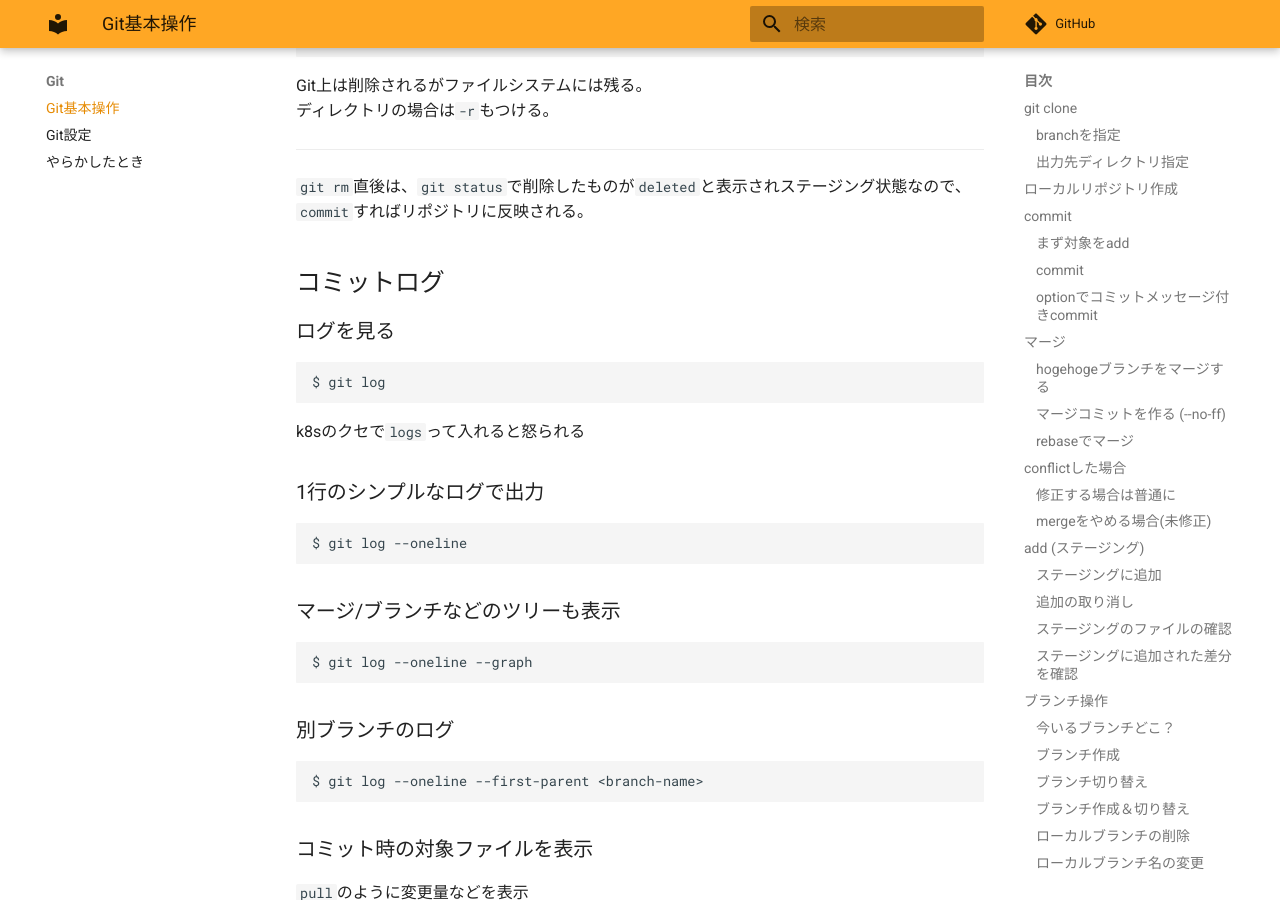
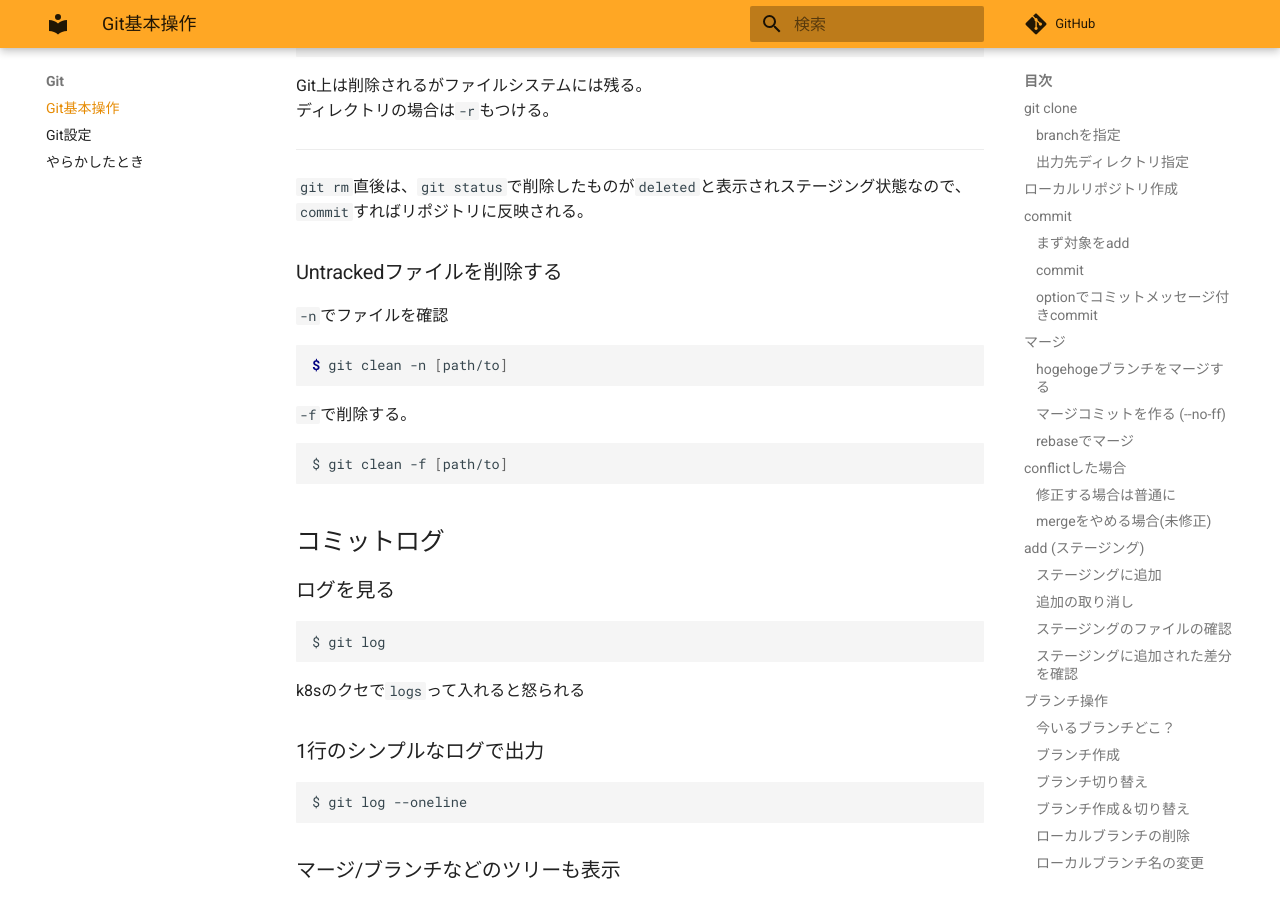
Before and after one commit to zaki-lknr/docs, an MkDocs documentation site: the page built from docs/Git/index.md, in a window 1280 px wide and 900 px high, scrolled down 6861 px. Built offline with MkDocs 1.6.1 and Material for MkDocs 9.7.7, drawn with Linux system fonts in a browser that asks for light colours; comment, search, counter and statistics services are not loaded.

Commit message:
add: git: untrackedファイルの削除

````diff
--- a/docs/Git/index.md
+++ b/docs/Git/index.md
@@ -336,6 +336,20 @@ Git上は削除されるがファイルシステムには残る。
 
 `git rm`直後は、`git status`で削除したものが`deleted`と表示されステージング状態なので、`commit`すればリポジトリに反映される。
 
+### Untrackedファイルを削除する
+
+`-n`でファイルを確認
+
+```console
+$ git clean -n [path/to]
+```
+
+`-f`で削除する。
+
+```
+$ git clean -f [path/to]
+```
+
 ## コミットログ
 
 ### ログを見る
````
